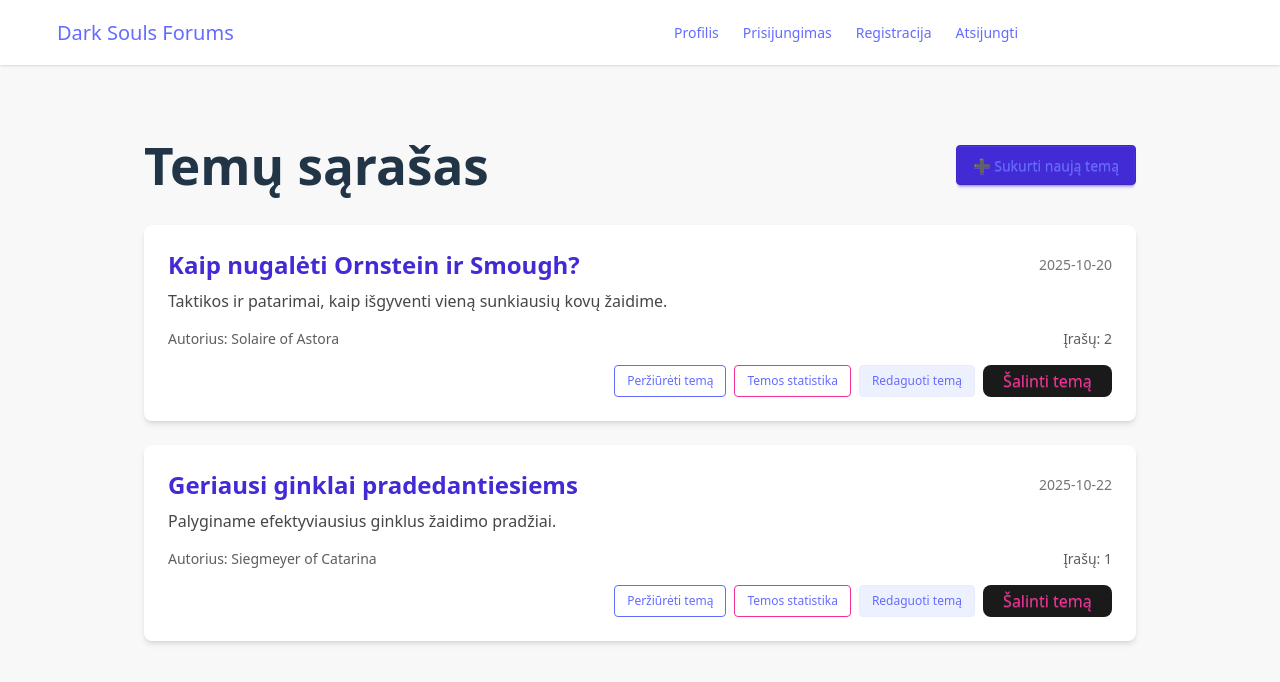
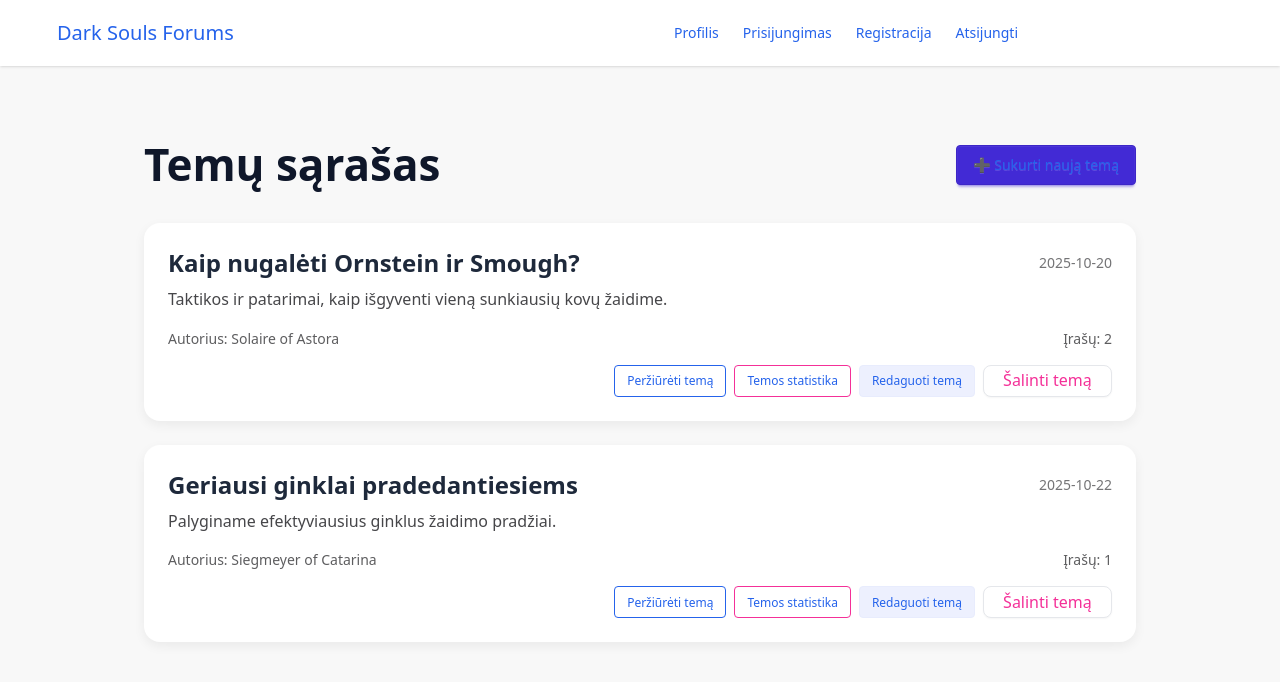
Before and after one commit to JuozasPetryla/dark_souls_forums_fe, a React (Vite) app: page / in a window 1280 px wide. Shown: the top 682 px of the page. Built offline with nearby package versions, Linux system fonts and the light colour scheme.

Commit message:
Redo styling a bit

```diff
--- a/src/index.css
+++ b/src/index.css
@@ -9,58 +9,66 @@
   width: 100vw;
   min-height: 100vh;
   overflow-x: hidden;
+  background-color: #f9fafb;
+  color: #111827;
+  font-family: system-ui, Inter, Avenir, Helvetica, Arial, sans-serif;
 }
 
 :root {
-  font-family: system-ui, Avenir, Helvetica, Arial, sans-serif;
-  line-height: 1.5;
+  line-height: 1.6;
   font-weight: 400;
-  font-synthesis: none;
   text-rendering: optimizeLegibility;
   -webkit-font-smoothing: antialiased;
   -moz-osx-font-smoothing: grayscale;
 
-  color-scheme: light dark;
-  color: rgba(255, 255, 255, 0.87);
-  background-color: #242424;
+  color-scheme: light;
 }
 
-@media (prefers-color-scheme: light) {
-  :root {
-    color: #213547;
-    background-color: #ffffff;
-  }
+h1 {
+  font-size: 2.75rem;
+  font-weight: 700;
+  line-height: 1.2;
+  color: #0f172a;
+}
+h2, h3, h4 {
+  font-weight: 600;
+  color: #1e293b;
 }
 
 a {
+  color: #2563eb;
   font-weight: 500;
-  color: #646cff;
   text-decoration: none;
+  transition: color 0.2s ease;
 }
 a:hover {
-  color: #535bf2;
+  color: #1d4ed8;
 }
 
 button {
-  border-radius: 8px;
-  border: 1px solid transparent;
+  border-radius: 0.5rem;
+  border: 1px solid #e5e7eb;
   padding: 0.6em 1.2em;
-  font-size: 1em;
+  font-size: 1rem;
   font-weight: 500;
   font-family: inherit;
-  background-color: #1a1a1a;
+  background-color: #ffffff;
   cursor: pointer;
-  transition: border-color 0.25s;
+  transition: all 0.2s ease;
+  box-shadow: 0 1px 2px rgba(0, 0, 0, 0.04);
 }
 button:hover {
-  border-color: #646cff;
+  border-color: #93c5fd;
+  background-color: #f3f8ff;
 }
 button:focus,
 button:focus-visible {
-  outline: 4px auto -webkit-focus-ring-color;
+  outline: 3px solid #bfdbfe;
 }
 
-h1 {
-  font-size: 3.2em;
-  line-height: 1.1;
+.card {
+  background: #ffffff;
+  border-radius: 1rem;
+  padding: 1.5rem;
+  box-shadow: 0 4px 12px rgba(0, 0, 0, 0.06);
 }
```
